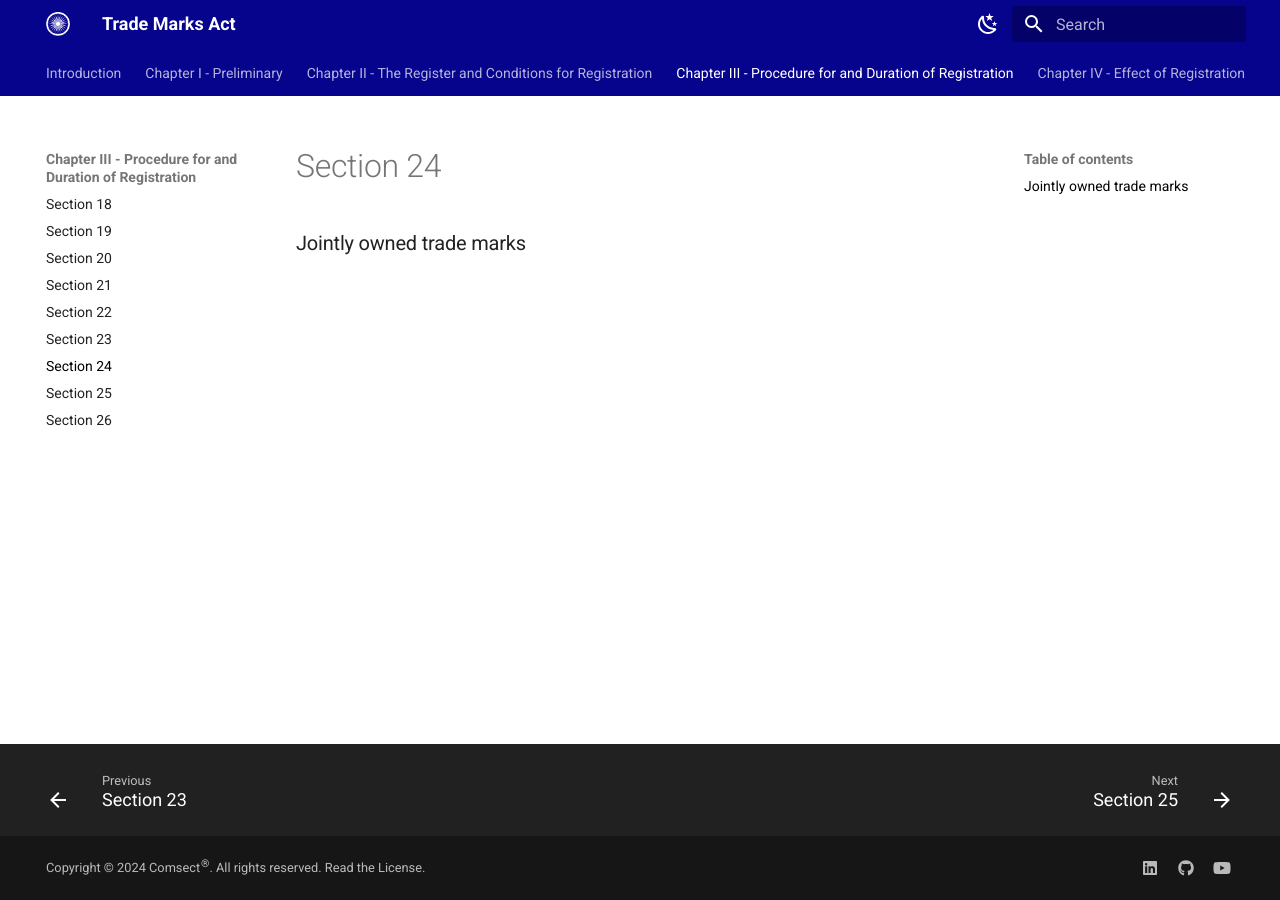
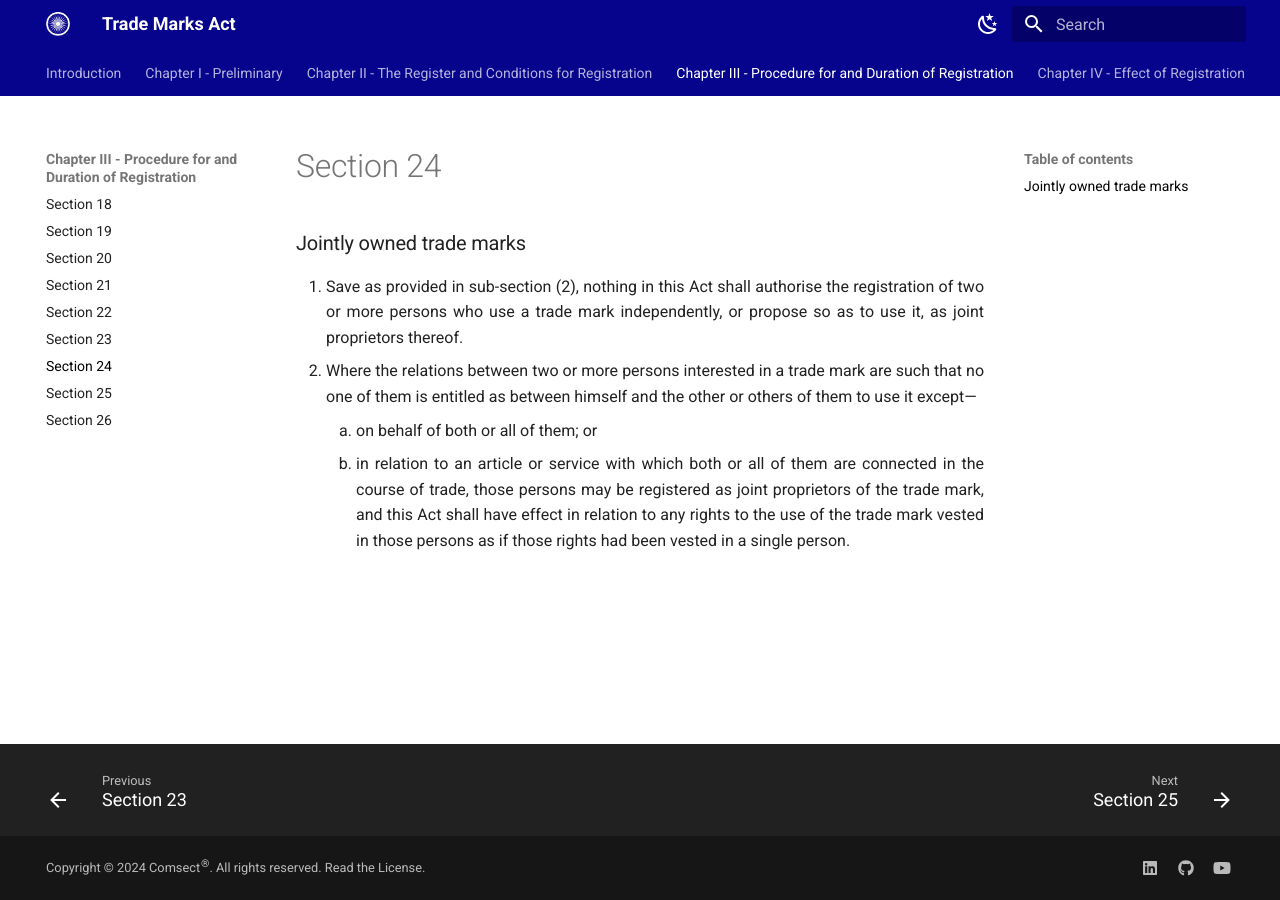
Before and after one commit to comsect/trademarks-act, an MkDocs documentation site: the page built from docs/en/24.md, in a window 1280 px wide. Built offline with MkDocs 1.6.1 and Material for MkDocs 9.7.7, drawn with Linux system fonts in a browser that asks for light colours.

Commit message:
add section twenty-four

```diff
--- a/docs/en/24.md
+++ b/docs/en/24.md
@@ -3,3 +3,8 @@ description: Jointly owned trade marks
 ---
 
 ### Jointly owned trade marks
+
+1. Save as provided in sub-section (2), nothing in this Act shall authorise the registration of two or more persons who use a trade mark independently, or propose so as to use it, as joint proprietors thereof.
+2. Where the relations between two or more persons interested in a trade mark are such that no one of them is entitled as between himself and the other or others of them to use it except—
+    1. on behalf of both or all of them; or
+    2. in relation to an article or service with which both or all of them are connected in the course of trade, those persons may be registered as joint proprietors of the trade mark, and this Act shall have effect in relation to any rights to the use of the trade mark vested in those persons as if those rights had been vested in a single person.
```
